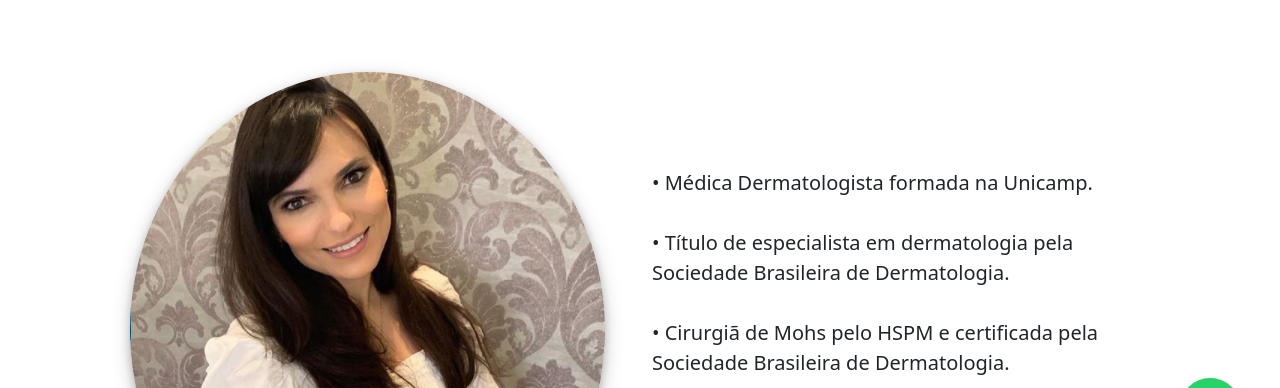
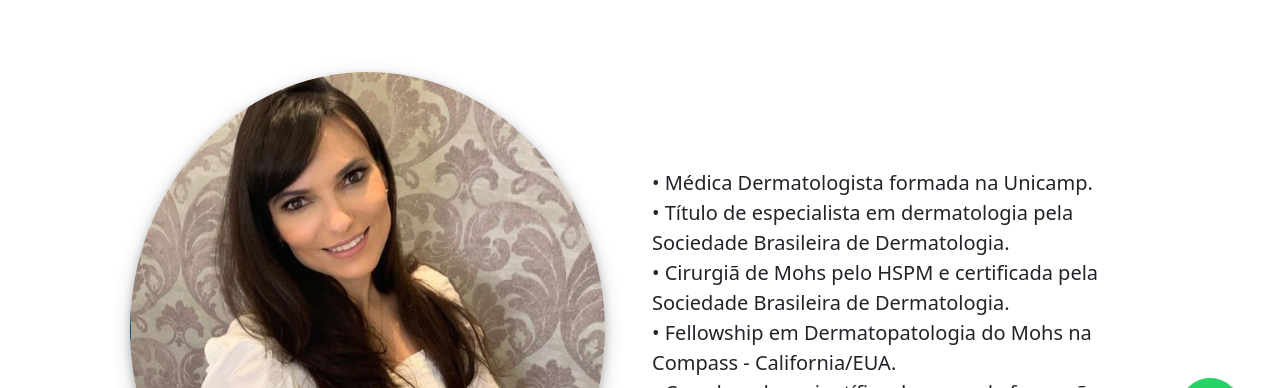
Before and after one commit to fvgodoy/fvgodoy.github.io, a plain HTML site: page index.html in a window 1280 px wide. Shown: the part 322-710 px from the top of the page. Drawn offline with nearby package versions, Linux system fonts and the light colour scheme.

Commit message:
Update index.html
removido espacos texto

```diff
--- a/index.html
+++ b/index.html
@@ -55,21 +55,21 @@
                             <br>
                             <br>
                             <br>
-                            <p class="lead"> • Médica Dermatologista formada na Unicamp.<br><br/>
+                            <p class="lead"> • Médica Dermatologista formada na Unicamp.<br>
 
-                                • Título de especialista em dermatologia pela Sociedade Brasileira de Dermatologia.<br><br/>
+                                • Título de especialista em dermatologia pela Sociedade Brasileira de Dermatologia.<br>
 
-                                • Cirurgiã de Mohs pelo HSPM e certificada pela Sociedade Brasileira de Dermatologia.<br><br/>
+                                • Cirurgiã de Mohs pelo HSPM e certificada pela Sociedade Brasileira de Dermatologia.<br>
 
-                                • Fellowship em Dermatopatologia do Mohs na Compass - California/EUA.<br><br/>
+                                • Fellowship em Dermatopatologia do Mohs na Compass - California/EUA.<br>
 
-                                • Coordenadora científica do curso de formação em Cirurgia Micrográfica pela SBCD/SBD.<br><br/>
+                                • Coordenadora científica do curso de formação em Cirurgia Micrográfica pela SBCD/SBD.<br>
 
-                                • Coordenadora da Cirurgia Micrográfica de Mohs da UNIFESP.<br><br/>
+                                • Coordenadora da Cirurgia Micrográfica de Mohs da UNIFESP.<br>
 
-                                • Chefe do departamento de Cirurgia Micrográfica da SBD gestão 2021/2022.<br><br/>
+                                • Chefe do departamento de Cirurgia Micrográfica da SBD gestão 2021/2022.<br>
 
-                                • Acessora do Departamento de Cirurgia de Mohs da SBD gestão 2022/2023.<br><br/>
+                                • Acessora do Departamento de Cirurgia de Mohs da SBD gestão 2022/2023.<br>
 
                                 • Dermatologista da SBCD/SBD</p>
                         </div>
```
